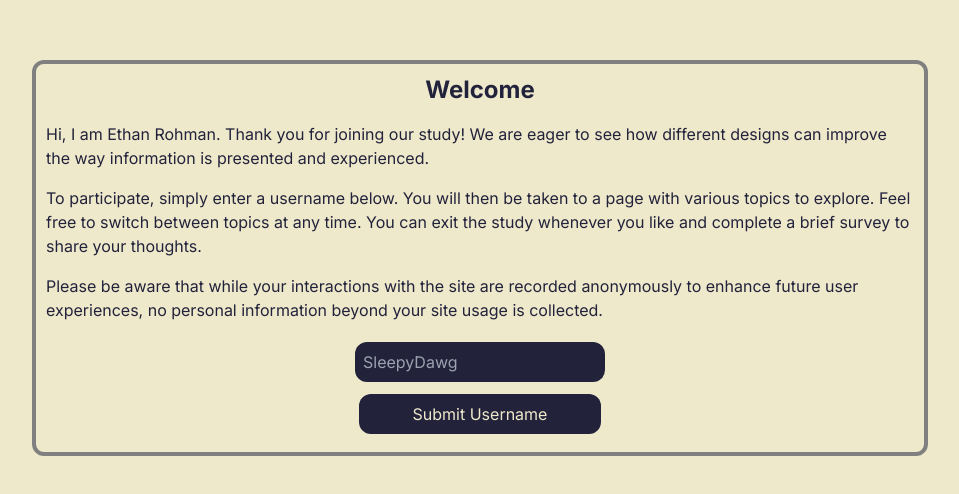
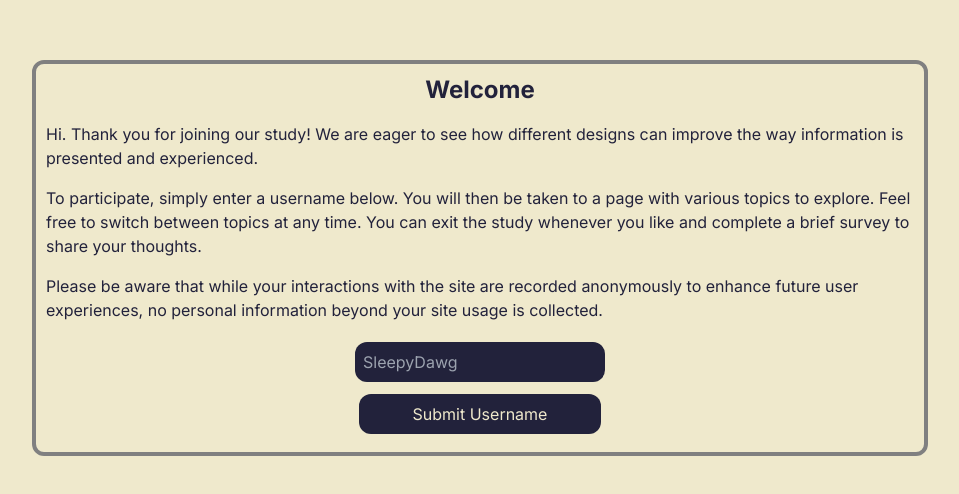
Before and after one commit to EthanRohman93/wiki-ui, a Next.js app in the folder next/: page / in a window 1280 px wide. Shown: the part 142-636 px from the top of the page, without its empty margins (160-1119 px from the left). Built offline with nearby package versions, Linux system fonts and the light colour scheme.

Commit message:
done for now

```diff
--- a/next/app/page.tsx
+++ b/next/app/page.tsx
@@ -20,7 +20,7 @@ const MainPage = () => {
                     max-w-4xl p-4 home-border-style rounded-xl'>
             <h1 className="text-2xl font-bold mb-4">Welcome</h1>
           <p className="mb-4">
-            Hi, I am Ethan Rohman. Thank you for joining our study! We are eager to see how different designs can improve the way information is presented and experienced.
+            Hi. Thank you for joining our study! We are eager to see how different designs can improve the way information is presented and experienced.
           </p>
           <p className="mb-4">
             To participate, simply enter a username below. You will then be taken to a page with various topics to explore. Feel free to switch between topics at any time. You can exit the study whenever you like and complete a brief survey to share your thoughts.
```
